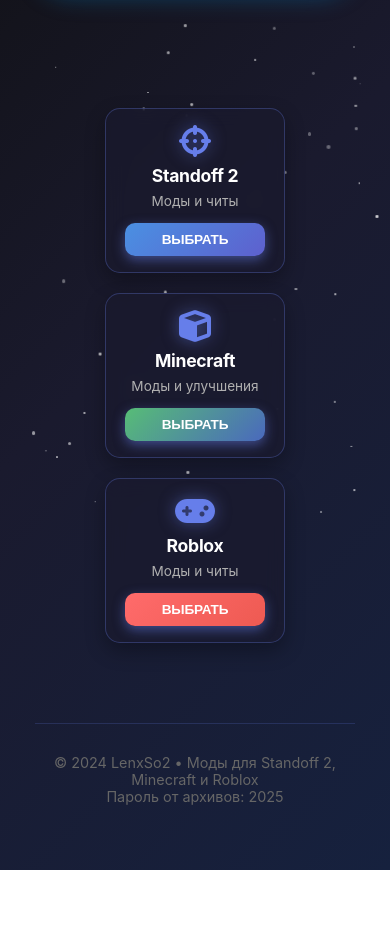
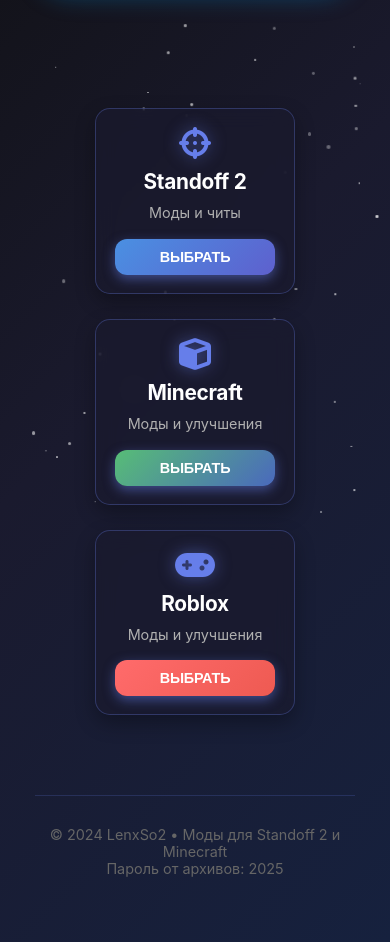
Before and after one commit to LenxSo2/LenxSo2.github.io, a plain HTML site: page index.html in a window 390 px wide. Shown: the part 316-1258 px from the top of the page. Before the commit the page ends 1186 px from the top, so only its background shows below. Drawn offline with Linux system fonts and the light colour scheme.

Commit message:
Update index.html

```diff
--- a/index.html
+++ b/index.html
@@ -3,7 +3,14 @@
 <head>
     <meta charset="UTF-8">
     <meta name="viewport" content="width=device-width, initial-scale=1.0">
-    <title>LenxSo2 - Моды для Standoff 2, Minecraft и Roblox</title>
+    <title>Читы Standoff 2 скачать - LenxSo2 | Моды для Standoff 2 и Minecraft</title>
+    <meta name="description" content="Скачайте читы для Standoff 2, Minecraft и Roblox от LenxSo2. Все моды с паролем 2025. Официальный сайт с последними версиями модификаций.">
+    <meta name="keywords" content="читы standoff 2 скачать, standoff 2 читы, моды для standoff 2, читы для minecraft, моды для minecraft, читы для roblox, lenxso2, download mods, standoff 2 hack, minecraft mod, roblox cheat, читы standoff 2, скачать читы standoff 2, моды standoff 2, читы для standoff 2 бесплатно, lenxso2 mods, standoff 2 cheats 2024, minecraft mods 2024, roblox hacks 2024">
+    <link rel="apple-touch-icon" href="/icons/apple-touch-icon.png">
+    <link rel="icon" type="image/png" sizes="96x96" href="/icons/favicon-96x96.png">
+    <link rel="icon" type="image/x-icon" href="/icons/favicon.ico">
+    <link rel="icon" type="image/svg+xml" href="/icons/favicon.svg">
+    <link rel="manifest" href="/icons/site.webmanifest">
     <link rel="stylesheet" href="https://cdnjs.cloudflare.com/ajax/libs/font-awesome/6.5.0/css/all.min.css">
     <style>
         * {
@@ -146,7 +153,7 @@
         .game-selector {
             display: flex;
             justify-content: center;
-            gap: 20px;
+            gap: 25px;
             margin: 80px 0;
             flex-wrap: wrap;
         }
@@ -156,8 +163,8 @@
             cursor: pointer;
             transition: transform 0.3s ease;
             position: relative;
-            min-width: 180px;
-            padding: 18px;
+            min-width: 200px;
+            padding: 20px;
             border-radius: 15px;
             background: rgba(26, 26, 46, 0.7);
             border: 1px solid rgba(102, 126, 234, 0.3);
@@ -172,8 +179,8 @@
         }
 
         .game-icon {
-            font-size: 2.2rem;
-            margin-bottom: 8px;
+            font-size: 2.5rem;
+            margin-bottom: 10px;
             display: block;
             text-align: center;
             color: #667eea;
@@ -181,9 +188,9 @@
         }
 
         .game-title {
-            font-size: 1.2rem;
+            font-size: 1.4rem;
             font-weight: 700;
-            margin-bottom: 6px;
+            margin-bottom: 8px;
             color: #ffffff;
             text-align: center;
             letter-spacing: -0.3px;
@@ -191,20 +198,20 @@
 
         .game-description {
             color: #b0b0b0;
-            line-height: 1.4;
-            margin-bottom: 12px;
-            font-size: 0.85rem;
+            line-height: 1.5;
+            margin-bottom: 15px;
+            font-size: 0.9rem;
             text-align: center;
             font-weight: 400;
         }
 
         .game-btn {
-            padding: 10px 20px;
+            padding: 12px 25px;
             background: linear-gradient(135deg, #667eea 0%, #764ba2 100%);
             color: #ffffff;
             border: none;
-            border-radius: 10px;
-            font-size: 0.9rem;
+            border-radius: 12px;
+            font-size: 0.95rem;
             font-weight: 600;
             cursor: pointer;
             transition: all 0.3s ease;
@@ -213,7 +220,7 @@
             box-shadow: 0 4px 12px rgba(102, 126, 234, 0.5);
             letter-spacing: -0.2px;
             width: 100%;
-            max-width: 140px;
+            max-width: 160px;
         }
 
         .game-btn:hover {
@@ -438,12 +445,12 @@
             .game-selector {
                 flex-direction: column;
                 align-items: center;
-                gap: 20px;
+                gap: 25px;
             }
 
             .game-option {
-                min-width: 180px;
-                padding: 16px;
+                min-width: 200px;
+                padding: 18px;
             }
 
             .game-icon {
@@ -451,12 +458,12 @@
             }
 
             .game-title {
-                font-size: 1.1rem;
+                font-size: 1.3rem;
             }
 
             .game-btn {
-                padding: 9px 18px;
-                font-size: 0.85rem;
+                padding: 10px 20px;
+                font-size: 0.9rem;
             }
 
             .mods-grid {
@@ -475,7 +482,7 @@
     <div class="container">
         <header>
             <h1 class="logo">LENXSO2</h1>
-            <p class="subtitle">Моды и патчи для Standoff 2, Minecraft и Roblox</p>
+            <p class="subtitle">Моды и патчи для Standoff 2 и Minecraft</p>
             <a href="https://t.me/lenxso2" class="telegram-link" target="_blank">
                 <i class="fab fa-telegram"></i>
                 <span>Официальный Telegram канал</span>
@@ -498,7 +505,7 @@
             <div class="game-option" onclick="selectGame('roblox')">
                 <i class="fas fa-gamepad game-icon"></i>
                 <h2 class="game-title">Roblox</h2>
-                <p class="game-description">Моды и читы</p>
+                <p class="game-description">Моды и улучшения</p>
                 <button class="game-btn roblox-btn">ВЫБРАТЬ</button>
             </div>
         </div>
@@ -562,16 +569,16 @@
             <div class="mods-grid">
                 <!-- Xeno Mod -->
                 <div class="mod-card">
-                    <div class="mod-icon">👽</div>
-                    <h3 class="mod-title">👽 Xeno 👽</h3>
-                    <p class="mod-description">Продвинутый чит для Roblox с расширенными возможностями, включая визуальные улучшения, скрипты и уникальные функции для максимального игрового опыта.</p>
+                    <div class="mod-icon">🚀</div>
+                    <h3 class="mod-title">🚀 Xeno v1.2.80 🚀</h3>
+                    <p class="mod-description">Продвинутый мод для Roblox с расширенными возможностями, улучшенным интерфейсом и уникальными функциями для максимального игрового опыта.</p>
                     <a href="https://github.com/LenxSo2/ploksdfoklpsmdnfkogsd/raw/refs/heads/main/Xeno-v1.2.80.zip" class="download-btn" download>СКАЧАТЬ XENO</a>
                 </div>
             </div>
         </div>
 
         <footer>
-            <p>© 2024 LenxSo2 • Моды для Standoff 2, Minecraft и Roblox</p>
+            <p>© 2024 LenxSo2 • Моды для Standoff 2 и Minecraft</p>
             <p>Пароль от архивов: 2025</p>
         </footer>
     </div>
```
